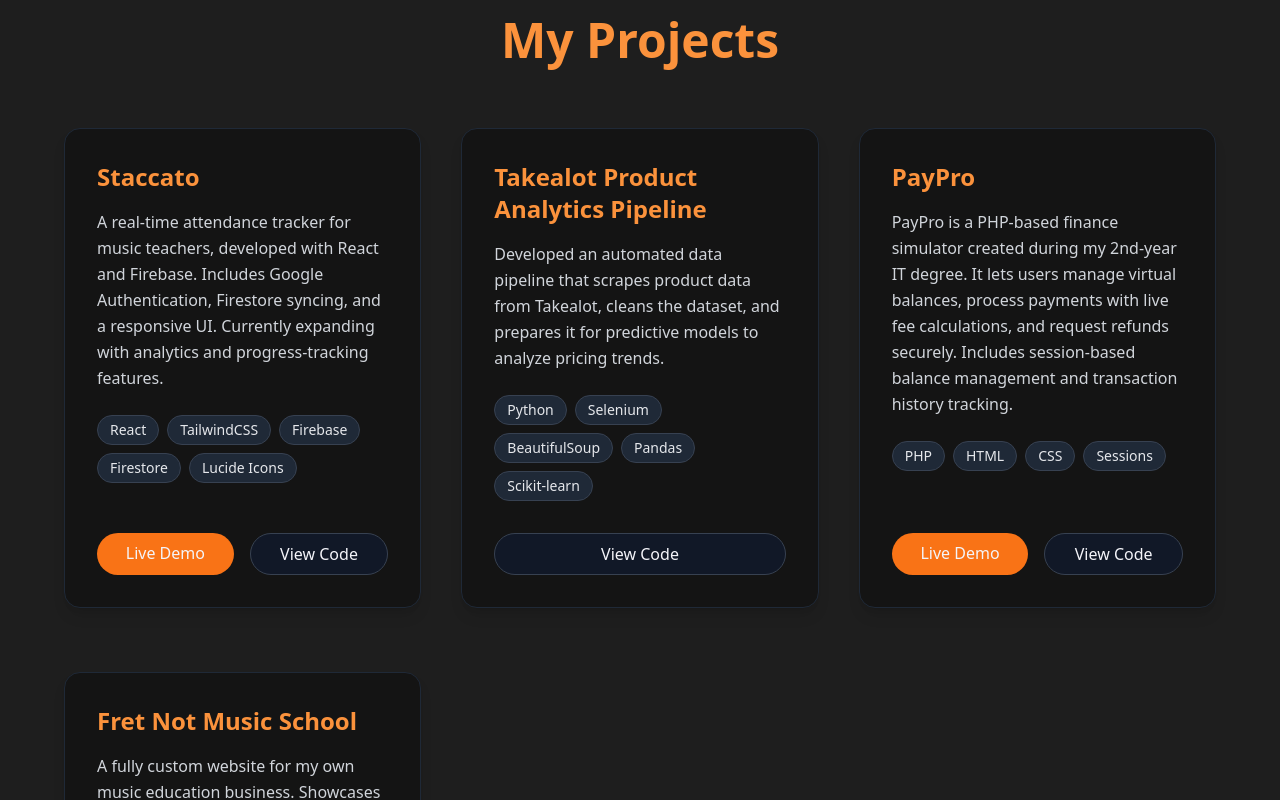
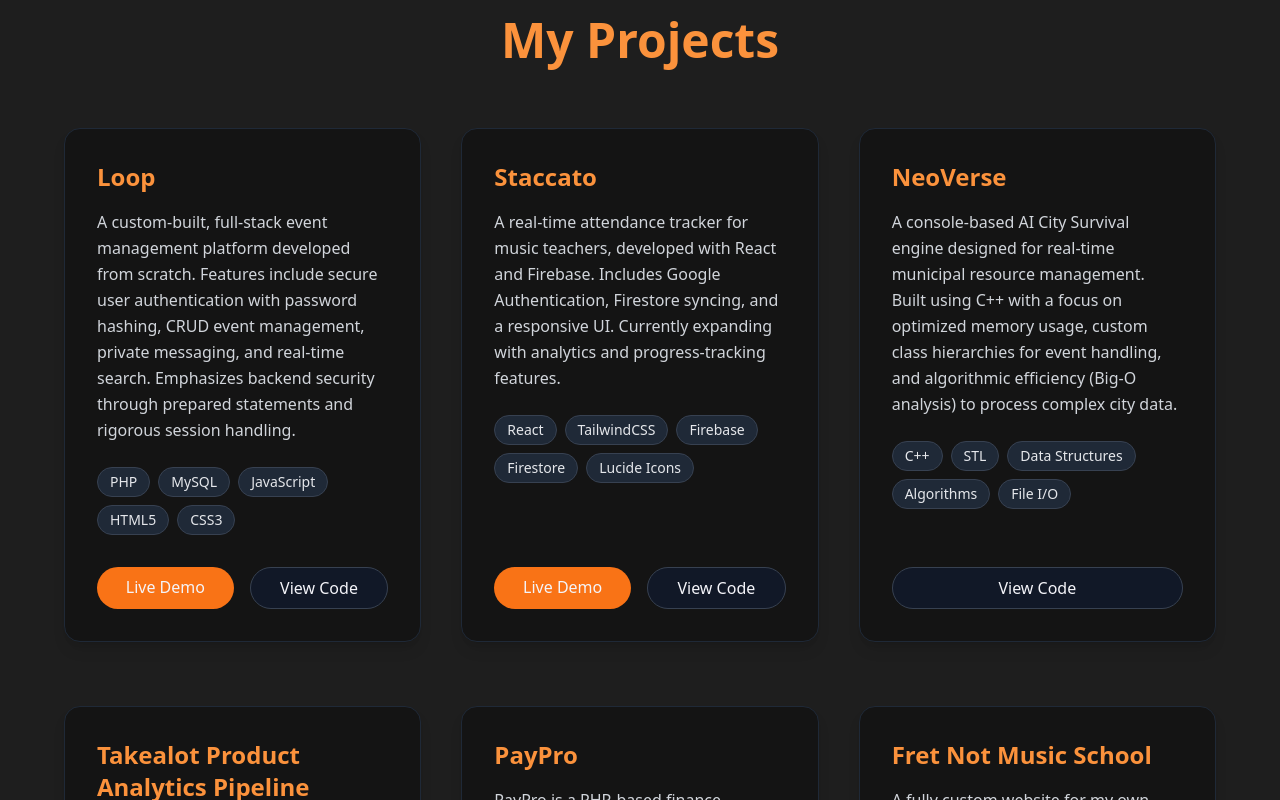
Before and after one commit to Waldo-Oosthuizen/portfolio, a React (Vite) app: page / in a window 1280 px wide. Shown: the part 1660-2460 px from the top of the page. Built offline with nearby package versions, Linux system fonts and the light colour scheme.

Commit message:
Updated link to project

```diff
--- a/src/components/Projects.jsx
+++ b/src/components/Projects.jsx
@@ -2,6 +2,15 @@
 import { motion } from 'framer-motion';
 
 const projects = [
+  {
+    title: 'Loop',
+    tech: ['PHP', 'MySQL', 'JavaScript', 'HTML5', 'CSS3'],
+    description:
+      'A custom-built, full-stack event management platform developed from scratch. Features include secure user authentication with password hashing, CRUD event management, private messaging, and real-time search. Emphasizes backend security through prepared statements and rigorous session handling.',
+    link: 'https://waldowebdev.co.za/loop/',
+    github: '#',
+    buttonText: 'Live Demo',
+  },
   {
     title: 'Staccato',
     tech: ['React', 'TailwindCSS', 'Firebase', 'Firestore', 'Lucide Icons'],
@@ -10,6 +19,13 @@
     link: 'https://waldo-oosthuizen.github.io/staccato/',
     github: 'https://waldo-oosthuizen.github.io/staccato/',
     buttonText: 'Live Demo',
+  },
+  {
+    title: 'NeoVerse',
+    tech: ['C++', 'STL', 'Data Structures', 'Algorithms', 'File I/O'],
+    description:
+      'A console-based AI City Survival engine designed for real-time municipal resource management. Built using C++ with a focus on optimized memory usage, custom class hierarchies for event handling, and algorithmic efficiency (Big-O analysis) to process complex city data.',
+    github: 'https://github.com/Waldo-Oosthuizen/neoverse',
   },
 
   {
@@ -35,7 +51,7 @@
       'A fully custom website for my own music education business. Showcases courses, lesson information, and contact forms for guitar, bass, ukulele, piano, and drums. Designed to strengthen brand identity and simplify new student onboarding.',
     link: 'https://fretnot-music-school.co.za/',
     github: 'https://github.com/Waldo-Oosthuizen/fretnotmusicschool',
-    buttonText: 'Live Website',
+    buttonText: 'Live site',
   },
 ];
 
```
